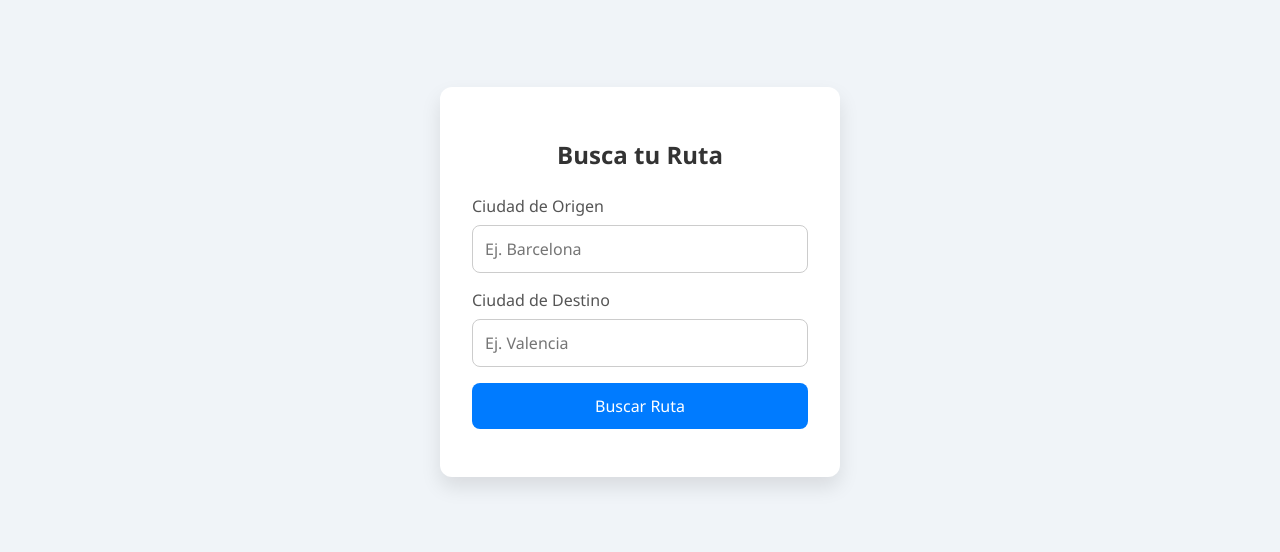
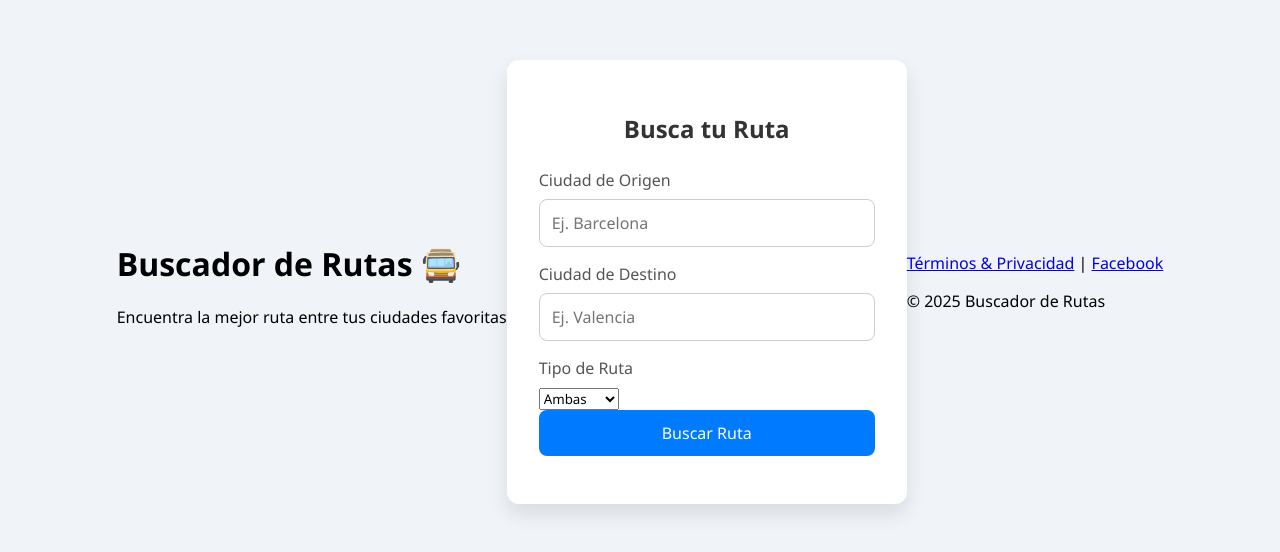
Before and after one commit to whisky-91/Transporte, a plain HTML site: page indexYele.html in a window 1280 px wide. Shown: the part 118-670 px from the top of the page. Drawn offline with Linux system fonts and the light colour scheme.

Commit message:
updated index

```diff
--- a/indexYele.html
+++ b/indexYele.html
@@ -7,6 +7,11 @@
     <link rel="stylesheet" href="styles.css" />
   </head>
   <body>
+    <header class="main-header">
+      <h1>Buscador de Rutas 🚍</h1>
+      <p>Encuentra la mejor ruta entre tus ciudades favoritas</p>
+    </header>
+
     <div class="container">
       <h2>Busca tu Ruta</h2>
 
@@ -16,9 +21,26 @@
       <label for="destino">Ciudad de Destino</label>
       <input type="text" id="destino" placeholder="Ej. Valencia" />
 
+      <label for="tipoRuta">Tipo de Ruta</label>
+      <select id="tipoRuta">
+        <option value="ambas">Ambas</option>
+        <option value="terrestre">Terrestre</option>
+        <option value="maritimo">Marítimo</option>
+      </select>
+
       <button onclick="buscarRuta()">Buscar Ruta</button>
 
       <div class="results" id="resultados"></div>
     </div>
+
+    <footer class="main-footer">
+      <p>
+        <a href="#">Términos & Privacidad</a> |
+        <a href="https://www.facebook.com" target="_blank">Facebook</a>
+      </p>
+      <p>&copy; 2025 Buscador de Rutas</p>
+    </footer>
+
+    <script></script>
   </body>
 </html>
```
